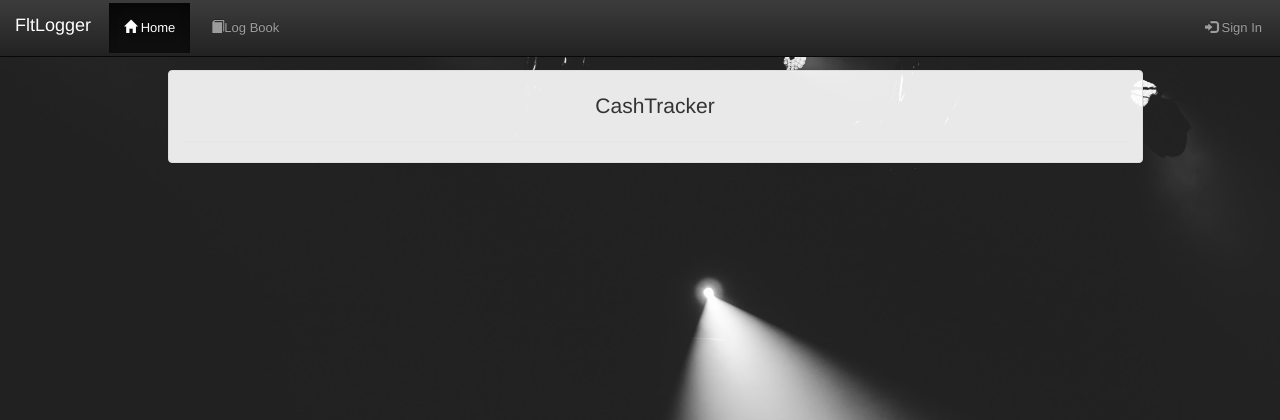
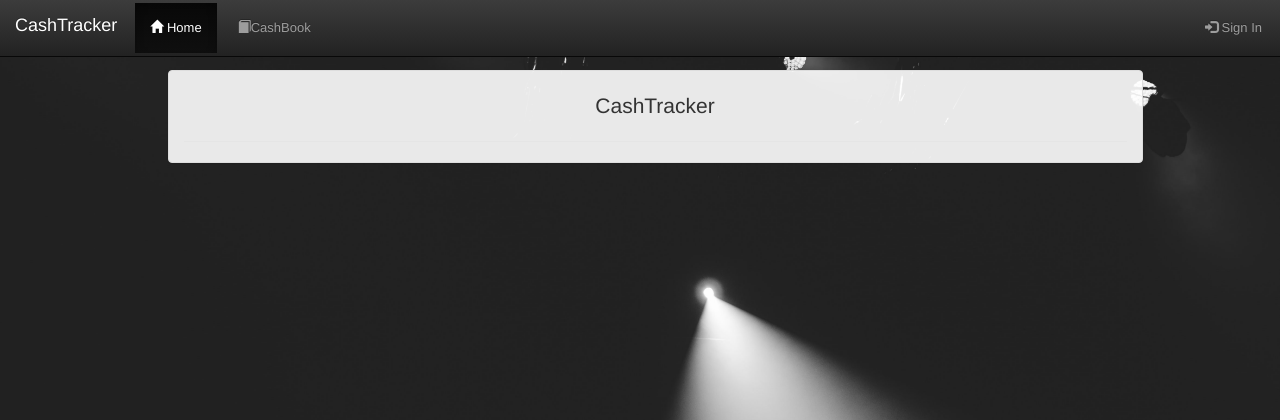
Before and after one commit to ras1002/COMP730, a Django app: page / in a window 1280 px wide. Shown: the top 420 px of the page. Run offline with Django 3.2, Linux system fonts and the light colour scheme; some libraries are stand-ins or nearby versions.

Commit message:
fixing title on base.html;

```diff
--- a/templates/base.html
+++ b/templates/base.html
@@ -5,7 +5,7 @@
   <head>
     <meta charset="utf-8">
     <meta name="viewport" content="width=device-width, initial-scale=1">
-    <title>FltLogger</title>
+    <title>CashTracker</title>
 
     <!-- Latest compiled and minified CSS -->
     <link rel="stylesheet" href="{% static 'bootstrap/css/bootstrap.css' %}" />
--- a/templates/navbar.html
+++ b/templates/navbar.html
@@ -17,7 +17,7 @@
                 <span class="icon-bar"></span>
                 <span class="icon-bar"></span>
             </button>
-            <a class="navbar-brand" href="{% url 'home' %}">FltLogger</a>
+            <a class="navbar-brand" href="{% url 'home' %}">CashTracker</a>
         </div>
 
         <div class="collapse navbar-collapse" id="bs-example-navbar-collapse-1">
@@ -25,7 +25,7 @@
             <ul class="nav navbar-nav">
 
                 <li {% if request.path == index %} class="active" {% endif %}><a href="{% url 'home' %}"><span class="glyphicon glyphicon-home"></span><span class="hidden-md hidden-sm"> Home</span></a></li>
-				<li><a href=""><span class="glyphicon glyphicon-book"></span><span class="hidden-md hidden-sm">Log Book</span></a></li>
+				<li><a href=""><span class="glyphicon glyphicon-book"></span><span class="hidden-md hidden-sm">CashBook</span></a></li>
 			</ul>
             <ul class="nav navbar-nav navbar-right">
 				{% if user.is_staff %}
```
